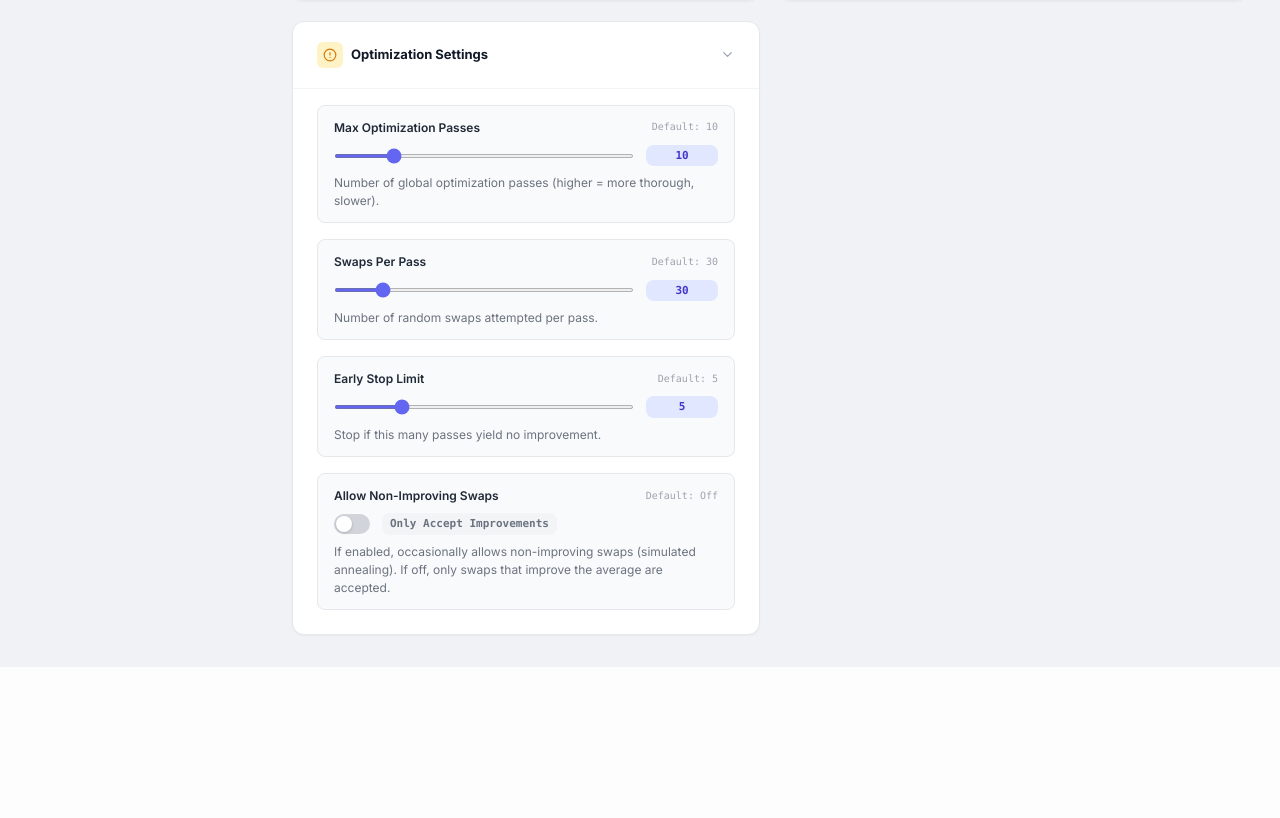
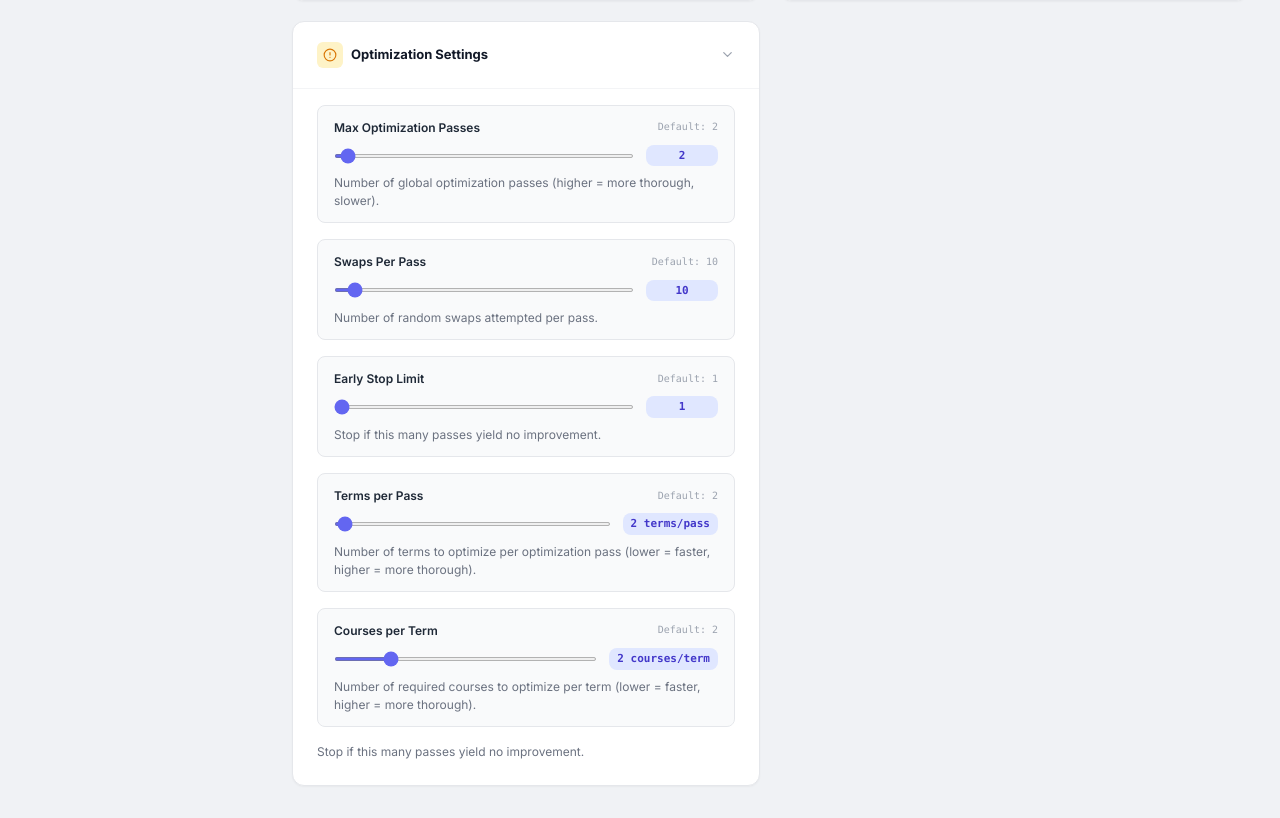
Before and after one commit to MartinS416/first_year_schedule_SYSC4907, a Django app: page /generate/ in a window 1280 px wide. Shown: the part 1165-1983 px from the top of the page. Before the commit the page ends 1832 px from the top, so only its background shows below. Run offline with Django 5.2, Linux system fonts and the light colour scheme; a user stored in the database is signed in; data comes from the database, SQL or seed files in the repository.

Commit message:
Fixed UI elements

```diff
--- a/data_app/services/schedule_builder.py
+++ b/data_app/services/schedule_builder.py
@@ -17,10 +17,12 @@ DEFAULT_CONFIG = {
     "max_recursion_depth": 3,     # kick-and-repair recursion limit
     "enforce_capacity":    True,  # reject sections that are over capacity
     "skip_electives":      True,  # exclude courses with "Elective" in the code
+    "quick_mode_terms":    2,     # Number of terms to optimize per pass (quick mode)
+    "quick_mode_courses":  2,     # Number of courses to optimize per term (quick mode)
     "optimization_config": {
-        "max_global_iter": 10,      # Number of global optimization passes
-        "max_random_swaps": 30,     # Number of random swaps per pass
-        "early_stop_limit": 5       # Non-improving rounds before stopping
+        "max_global_iter": 2,      # Number of global optimization passes
+        "max_random_swaps": 10,     # Number of random swaps per pass
+        "early_stop_limit": 1       # Rounds without improvement before stopping
     }
 }
 
@@ -34,7 +36,7 @@ class ScheduleBuilder:
         and only applying changes that improve the overall ranking.
         """
         self._emit("\n==============================", "info")
-        self._emit("=== GLOBAL SCHEDULE OPTIMIZATION ===", "info")
+        self._emit("=== SCHEDULE OPTIMIZATION ===", "info")
         self._emit("==============================\n", "info", pct=0)
         from data_app.services.ranking import ScheduleRanker
         opt_cfg = getattr(self, 'OPTIMIZATION_CONFIG', DEFAULT_CONFIG["optimization_config"])
@@ -73,8 +75,8 @@ class ScheduleBuilder:
         iteration = 0
         no_improve_count = 0
         # --- Quick mode config ---
-        quick_mode_terms = self.config.get('quick_mode_terms', 2)
-        quick_mode_courses = self.config.get('quick_mode_courses', 2)
+        quick_mode_terms = self.config.get('quick_mode_terms', DEFAULT_CONFIG["quick_mode_terms"])
+        quick_mode_courses = self.config.get('quick_mode_courses', DEFAULT_CONFIG["quick_mode_courses"])
         import random
         while improved and iteration < MAX_GLOBAL_ITER and no_improve_count < EARLY_STOP_LIMIT:
             improved = False
@@ -83,7 +85,7 @@ class ScheduleBuilder:
             all_terms = list(Term.objects.all())
             all_scores_before = [ranker.score_block(b) for b in all_blocks]
             total_avg_before = sum(all_scores_before) / len(all_scores_before) if all_scores_before else 0
-            self._emit(f"\n--- GLOBAL OPTIMIZATION PASS {iteration} ---", "info")
+            self._emit(f"\n--- OPTIMIZATION PASS {iteration} ---", "info")
             actions_this_pass = 0
             # --- Bundle Optimization: Same-course replacement for required courses ---
             self._emit(f"Bundle replacement for required courses...", "info")
--- a/data_app/templates/generate.html
+++ b/data_app/templates/generate.html
@@ -308,49 +308,61 @@
             <div class="setting-item">
                 <div class="setting-label-row">
                     <label class="setting-label" for="opt-max-passes">Max Optimization Passes</label>
-                    <span class="setting-default">Default: 10</span>
+                    <span class="setting-default">Default: 2</span>
                 </div>
                 <div class="setting-control-row">
-                    <input type="range" id="opt-max-passes" class="setting-range" min="1" max="50" step="1" value="10" oninput="onOptChange()">
-                    <span class="setting-value-badge" id="opt-max-passes-val">10</span>
+                    <input type="range" id="opt-max-passes" class="setting-range" min="1" max="50" step="1" value="2" oninput="onOptChange()">
+                    <span class="setting-value-badge" id="opt-max-passes-val">2</span>
                 </div>
                 <p class="setting-desc">Number of global optimization passes (higher = more thorough, slower).</p>
             </div>
             <div class="setting-item">
                 <div class="setting-label-row">
                     <label class="setting-label" for="opt-swaps-per-pass">Swaps Per Pass</label>
-                    <span class="setting-default">Default: 30</span>
+                    <span class="setting-default">Default: 10</span>
                 </div>
                 <div class="setting-control-row">
-                    <input type="range" id="opt-swaps-per-pass" class="setting-range" min="1" max="200" step="1" value="30" oninput="onOptChange()">
-                    <span class="setting-value-badge" id="opt-swaps-per-pass-val">30</span>
+                    <input type="range" id="opt-swaps-per-pass" class="setting-range" min="1" max="200" step="1" value="10" oninput="onOptChange()">
+                    <span class="setting-value-badge" id="opt-swaps-per-pass-val">10</span>
                 </div>
                 <p class="setting-desc">Number of random swaps attempted per pass.</p>
             </div>
             <div class="setting-item">
                 <div class="setting-label-row">
                     <label class="setting-label" for="opt-early-stop">Early Stop Limit</label>
-                    <span class="setting-default">Default: 5</span>
+                    <span class="setting-default">Default: 1</span>
                 </div>
                 <div class="setting-control-row">
-                    <input type="range" id="opt-early-stop" class="setting-range" min="1" max="20" step="1" value="5" oninput="onOptChange()">
-                    <span class="setting-value-badge" id="opt-early-stop-val">5</span>
+                    <input type="range" id="opt-early-stop" class="setting-range" min="1" max="20" step="1" value="1" oninput="onOptChange()">
+                    <span class="setting-value-badge" id="opt-early-stop-val">1</span>
                 </div>
                 <p class="setting-desc">Stop if this many passes yield no improvement.</p>
             </div>
+
             <div class="setting-item">
                 <div class="setting-label-row">
-                    <label class="setting-label" for="opt-acceptance-mode">Allow Non-Improving Swaps</label>
-                    <span class="setting-default">Default: Off</span>
+                    <label class="setting-label" for="opt-quick-mode-terms">Terms per Pass</label>
+                    <span class="setting-default">Default: 2</span>
                 </div>
-                <div class="setting-control-row" style="gap:var(--space-3);">
-                    <label class="setting-toggle">
-                        <input type="checkbox" id="opt-acceptance-mode" onchange="onOptChange()">
-                        <span class="setting-toggle-track"><span class="setting-toggle-thumb"></span></span>
-                    </label>
-                    <span id="opt-acceptance-mode-val" class="setting-value-badge" style="background:var(--gray-100);color:var(--gray-500);">Only Accept Improvements</span>
+                <div class="setting-control-row">
+                    <input type="range" id="opt-quick-mode-terms" class="setting-range" min="1" max="104" step="1" value="2" oninput="onOptChange()">
+                    <span class="setting-value-badge" id="opt-quick-mode-terms-val">2 terms/pass</span>
                 </div>
-                <p class="setting-desc">If enabled, occasionally allows non-improving swaps (simulated annealing). If off, only swaps that improve the average are accepted.</p>
+                <p class="setting-desc">Number of terms to optimize per optimization pass (lower = faster, higher = more thorough).</p>
+            </div>
+
+            <div class="setting-item">
+                <div class="setting-label-row">
+                    <label class="setting-label" for="opt-quick-mode-courses">Courses per Term</label>
+                    <span class="setting-default">Default: 2</span>
+                </div>
+                <div class="setting-control-row">
+                    <input type="range" id="opt-quick-mode-courses" class="setting-range" min="1" max="6" step="1" value="2" oninput="onOptChange()">
+                    <span class="setting-value-badge" id="opt-quick-mode-courses-val">2 courses/term</span>
+                </div>
+                <p class="setting-desc">Number of required courses to optimize per term (lower = faster, higher = more thorough).</p>
+                </div>
+                <p class="setting-desc">Stop if this many passes yield no improvement.</p>
             </div>
         </div>
     </div>
@@ -499,9 +511,11 @@
     var panelOpen = { gen: true, rank: true, opt: true };
     /* ── Optimization defaults ── */
     var OPT_DEFAULTS = {
-        max_global_iter: 10,
-        max_random_swaps: 30,
-        early_stop_limit: 5,
+        max_global_iter: 2,
+        max_random_swaps: 10,
+        early_stop_limit: 1,
+        quick_mode_terms: 2,
+        quick_mode_courses: 2,
         acceptance_mode: false // false = only accept improvements
     };
     function readOptSettings() {
@@ -509,7 +523,8 @@
             max_global_iter: parseInt(document.getElementById('opt-max-passes').value),
             max_random_swaps: parseInt(document.getElementById('opt-swaps-per-pass').value),
             early_stop_limit: parseInt(document.getElementById('opt-early-stop').value),
-            acceptance_mode: document.getElementById('opt-acceptance-mode').checked ? 'anneal' : 'improve_only'
+            quick_mode_terms: parseInt(document.getElementById('opt-quick-mode-terms').value),
+            quick_mode_courses: parseInt(document.getElementById('opt-quick-mode-courses').value),
         };
     }
 
@@ -518,16 +533,14 @@
         document.getElementById('opt-max-passes-val').textContent = s.max_global_iter;
         document.getElementById('opt-swaps-per-pass-val').textContent = s.max_random_swaps;
         document.getElementById('opt-early-stop-val').textContent = s.early_stop_limit;
-        var modeLabel = s.acceptance_mode === 'anneal' ? 'Allow Non-Improving Swaps' : 'Only Accept Improvements';
-        var modeBadge = document.getElementById('opt-acceptance-mode-val');
-        modeBadge.textContent = modeLabel;
-        modeBadge.style.background = s.acceptance_mode === 'anneal' ? 'var(--success-100)' : 'var(--gray-100)';
-        modeBadge.style.color = s.acceptance_mode === 'anneal' ? 'var(--success-700)' : 'var(--gray-500)';
+        document.getElementById('opt-quick-mode-terms-val').textContent = s.quick_mode_terms + ' terms/pass';
+        document.getElementById('opt-quick-mode-courses-val').textContent = s.quick_mode_courses + ' courses/term';
         var mod = (
             s.max_global_iter !== OPT_DEFAULTS.max_global_iter ||
             s.max_random_swaps !== OPT_DEFAULTS.max_random_swaps ||
             s.early_stop_limit !== OPT_DEFAULTS.early_stop_limit ||
-            (s.acceptance_mode !== (OPT_DEFAULTS.acceptance_mode ? 'anneal' : 'improve_only'))
+            s.quick_mode_terms !== OPT_DEFAULTS.quick_mode_terms ||
+            s.quick_mode_courses !== OPT_DEFAULTS.quick_mode_courses
         );
         document.getElementById('opt-modified-badge').style.display = mod ? '' : 'none';
         document.getElementById('btn-reset-opt').style.display      = mod ? '' : 'none';
@@ -539,7 +552,8 @@
         document.getElementById('opt-max-passes').value = OPT_DEFAULTS.max_global_iter;
         document.getElementById('opt-swaps-per-pass').value = OPT_DEFAULTS.max_random_swaps;
         document.getElementById('opt-early-stop').value = OPT_DEFAULTS.early_stop_limit;
-        document.getElementById('opt-acceptance-mode').checked = !!OPT_DEFAULTS.acceptance_mode;
+        document.getElementById('opt-quick-mode-terms').value = OPT_DEFAULTS.quick_mode_terms;
+        document.getElementById('opt-quick-mode-courses').value = OPT_DEFAULTS.quick_mode_courses;
         syncOptLabels();
     };
 
--- a/data_app/views.py
+++ b/data_app/views.py
@@ -50,7 +50,7 @@ def api_optimize_schedule(request):
         opt_body = body.get("opt", body)
         config = {k: opt_body[k] for k in DEFAULT_CONFIG if k in opt_body}
 
-        opt_keys = ["max_global_iter", "max_random_swaps", "early_stop_limit", "acceptance_mode"]
+        opt_keys = ["max_global_iter", "max_random_swaps", "early_stop_limit"]
         optimization_config = {k: opt_body[k] for k in opt_keys if k in opt_body}
         if optimization_config:
             config["optimization_config"] = optimization_config
```
